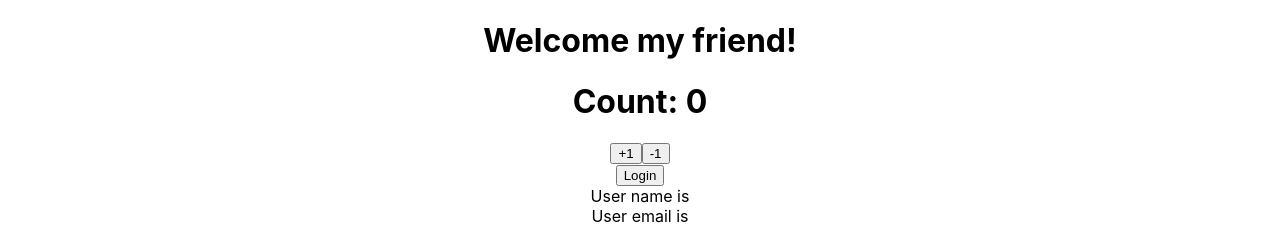
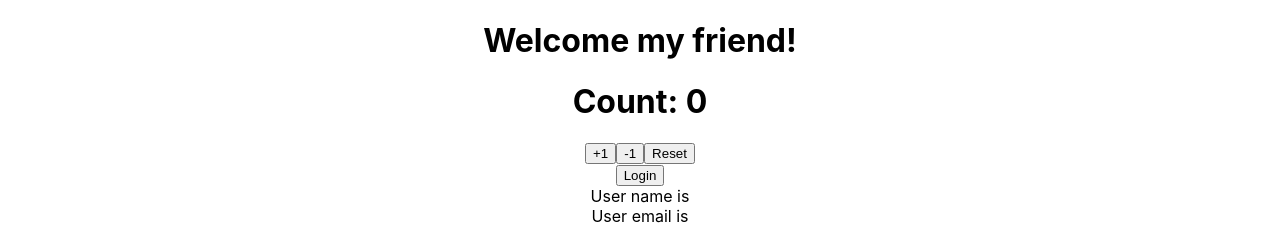
Before and after one commit to On-Fi/My-TypeScript-learning-journey, a React (Create React App) app in the folder my-app/: page / in a window 1280 px wide. Shown: the top 225 px of the page. Built offline with nearby package versions, Linux system fonts and the light colour scheme.

Commit message:
useReducer Strict Action Types

```diff
--- a/my-app/src/components/state/Counter.tsx
+++ b/my-app/src/components/state/Counter.tsx
@@ -4,10 +4,16 @@
     count: number;
 }
 
-type CounterAction = {
-    type: string;
+type UpdateAction = {
+    type: 'increment' | 'decrement';
     payload: number;
 }
+
+type ResetAction = {
+    type: 'reset';
+}
+
+type CounterAction = UpdateAction | ResetAction;
 
 const initialState = { count: 0 };
 
@@ -17,6 +23,8 @@
             return { count: state.count + action.payload };
         case "decrement":
             return { count: state.count - action.payload };
+        case "reset":
+            return initialState;
         default:
             return state
     }
@@ -30,6 +38,7 @@
             <h1>Count: {state.count}</h1>
             <button onClick={() => dispatch({ type: "increment", payload: 1 })}>+1</button>
             <button onClick={() => dispatch({ type: "decrement", payload: 1 })}>-1</button>
+            <button onClick={() => dispatch({ type: "reset"})}>Reset</button>
         </div>
     )
 }
```
